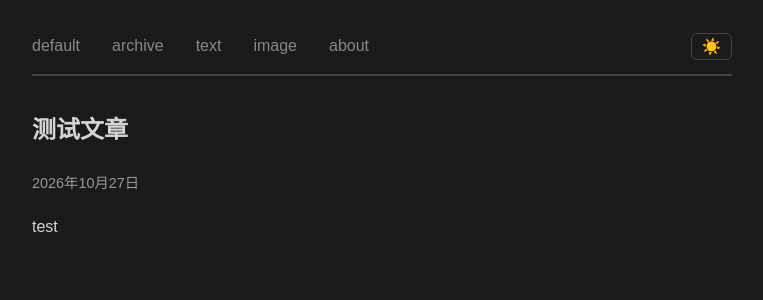
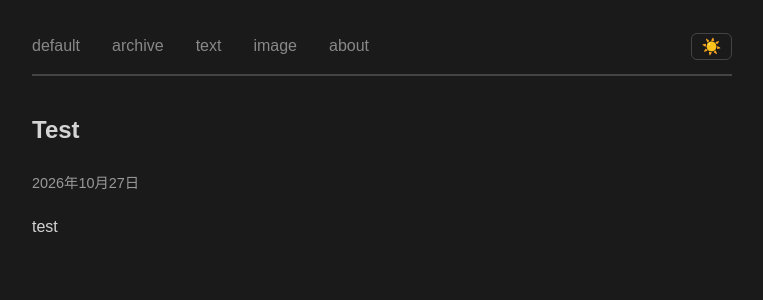
Before and after one commit to dtrmdrk/dtrmdrk.github.io, a Jekyll site: the page built from _posts/2026-10-27-测试文章.md, in a window 1280 px wide. Shown: the top 300 px of the page, without its empty margins (258-1021 px from the left). Built offline with Jekyll 4.4.1, drawn with Linux system fonts in a browser that asks for light colours.

Commit message:
Update 2026-10-27-测试文章.md

```diff
--- a/_posts/2026-10-27-测试文章.md
+++ b/_posts/2026-10-27-测试文章.md
@@ -1,8 +1,8 @@
 ---
 layout: post
-title: 测试文章
-categories: text
-tags: [essay]
+title: Test
+categories: article
+tags: [null]
 ---
 
 test
```
